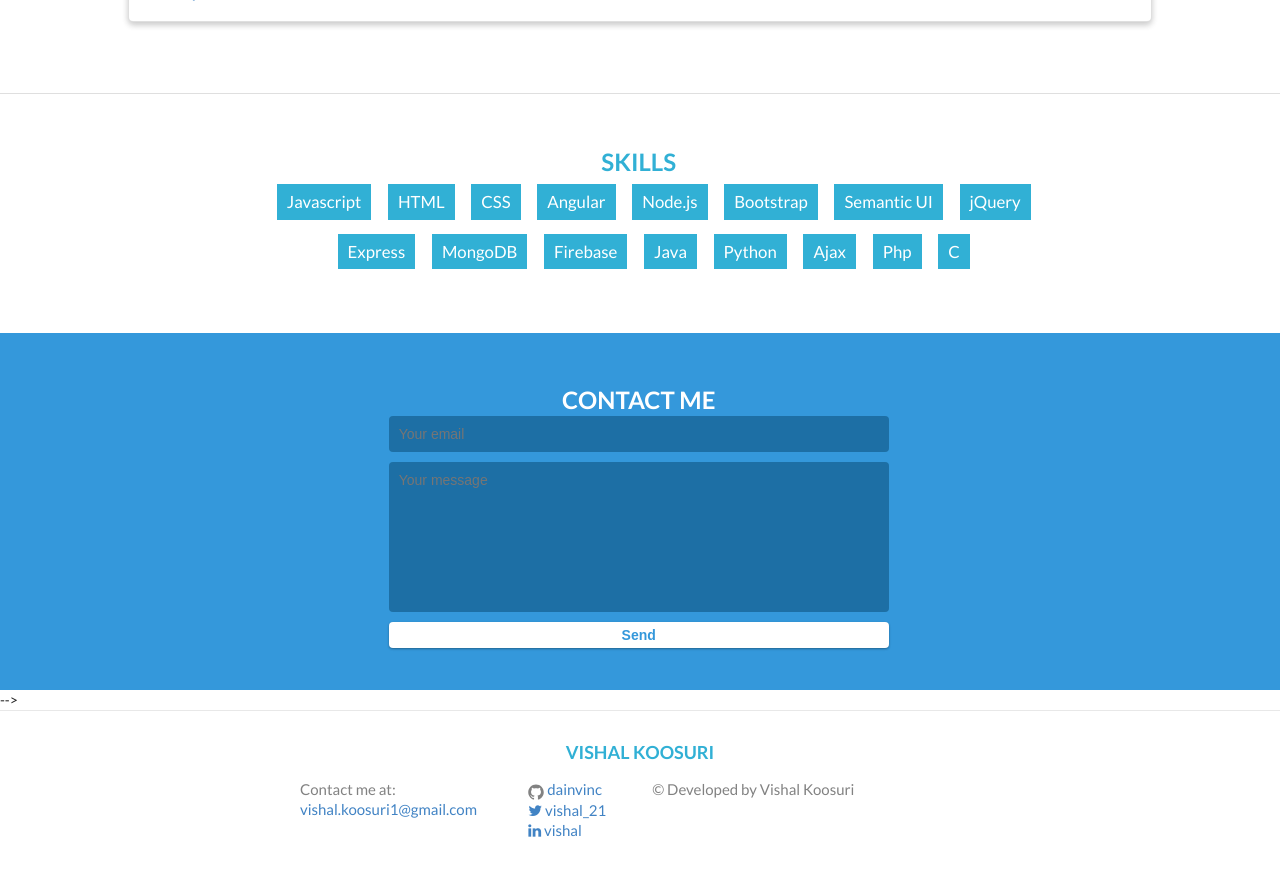
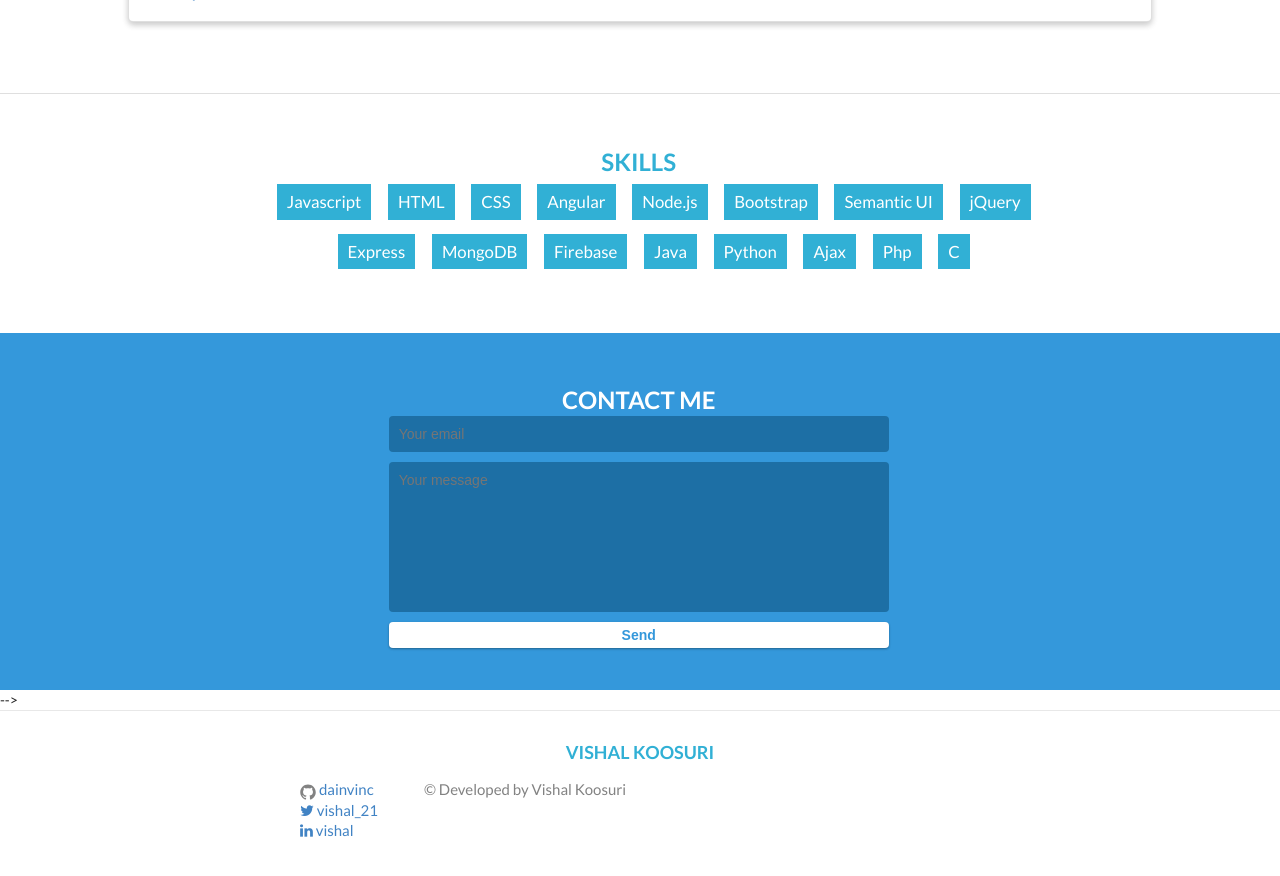
Before and after one commit to dainvinc/dainvinc.github.io, a Jekyll site: the page built from home.html, in a window 1280 px wide and 900 px high, scrolled down 2224 px. Shown: the top 876 px of the window. Built offline with Jekyll 4.4.1, drawn with Linux system fonts in a browser that asks for light colours; nearby versions of some CDN libraries.

Commit message:
Commented out the footer contact section

```diff
--- a/_includes/footer.html
+++ b/_includes/footer.html
@@ -5,12 +5,12 @@
     <h2 class="footer-heading">{{ site.title }}</h2>
 
     <div class="footer-col-wrapper">
-      <div class="footer-col footer-col-1">
-        <ul class="contact-list">
-          <li>Contact me at: </li>
-          <li><a href="mailto:{{ site.email }}">{{ site.email }}</a></li>
-        </ul>
-      </div>
+      <!--<div class="footer-col footer-col-1">-->
+      <!--  <ul class="contact-list">-->
+      <!--    <li>Contact me at: </li>-->
+      <!--    <li><a href="mailto:{{ site.email }}">{{ site.email }}</a></li>-->
+      <!--  </ul>-->
+      <!--</div>-->
 
       <div class="footer-col footer-col-2">
         <ul class="social-media-list">
```
